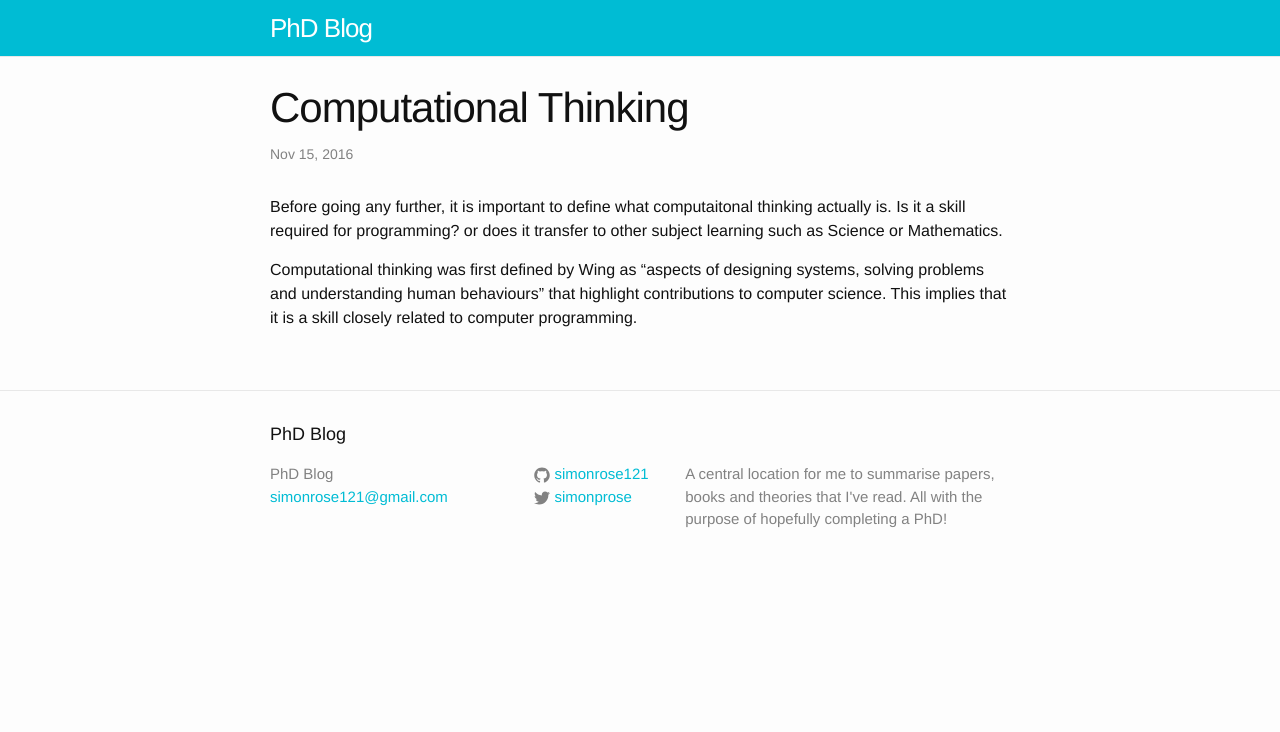
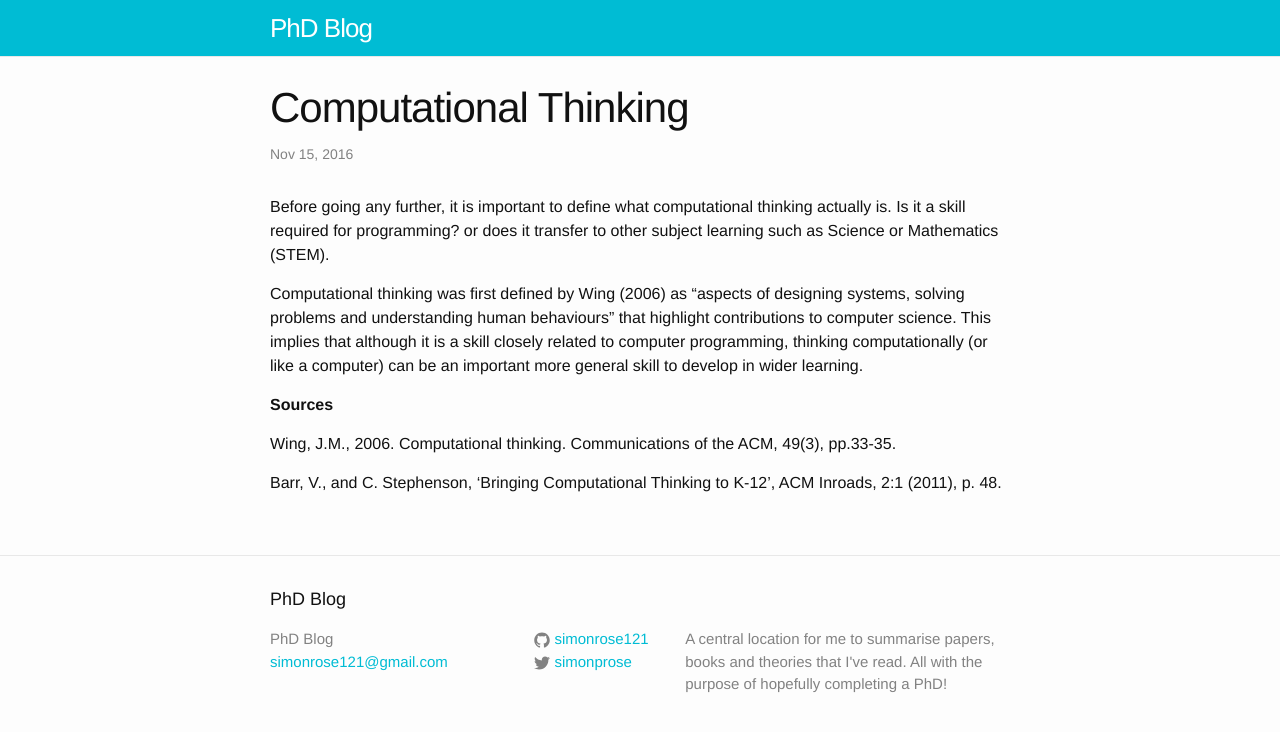
Before and after one commit to simonrose121/phd, a Jekyll site: the page built from _posts/2016-11-15-computational-thinking.md, in a window 1280 px wide. Shown: the top 732 px of the page. Built offline with Jekyll 4.4.1, drawn with Linux system fonts in a browser that asks for light colours.

Commit message:
Add sources

```diff
--- a/_posts/2016-11-15-computational-thinking.md
+++ b/_posts/2016-11-15-computational-thinking.md
@@ -5,6 +5,14 @@ date:   2016-11-15 14:17:00 +0100
 categories: programming
 ---
 
-Before going any further, it is important to define what computaitonal thinking actually is. Is it a skill required for programming? or does it transfer to other subject learning such as Science or Mathematics.
+Before going any further, it is important to define what computational thinking actually is. Is it a skill required for programming? or does it transfer to other subject learning such as Science or Mathematics (STEM).
 
-Computational thinking was first defined by Wing as "aspects of designing systems, solving problems and understanding human behaviours" that highlight contributions to computer science. This implies that it is a skill closely related to computer programming.
+Computational thinking was first defined by Wing (2006) as "aspects of designing systems, solving problems and understanding human behaviours" that highlight contributions to computer science. This implies that although it is a skill closely related to computer programming, thinking computationally (or like a computer) can be an important more general skill to develop in wider learning.
+
+
+
+**Sources**
+
+Wing, J.M., 2006. Computational thinking. Communications of the ACM, 49(3), pp.33-35.
+
+Barr, V., and C. Stephenson, ‘Bringing Computational Thinking to K-12’, ACM Inroads, 2:1 (2011), p. 48.
```
